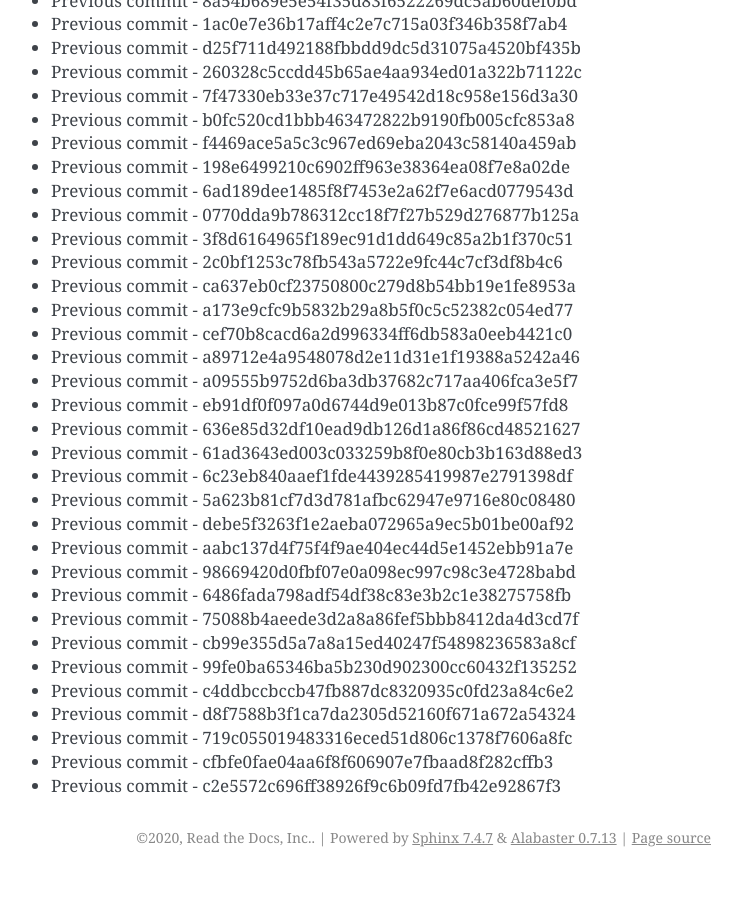
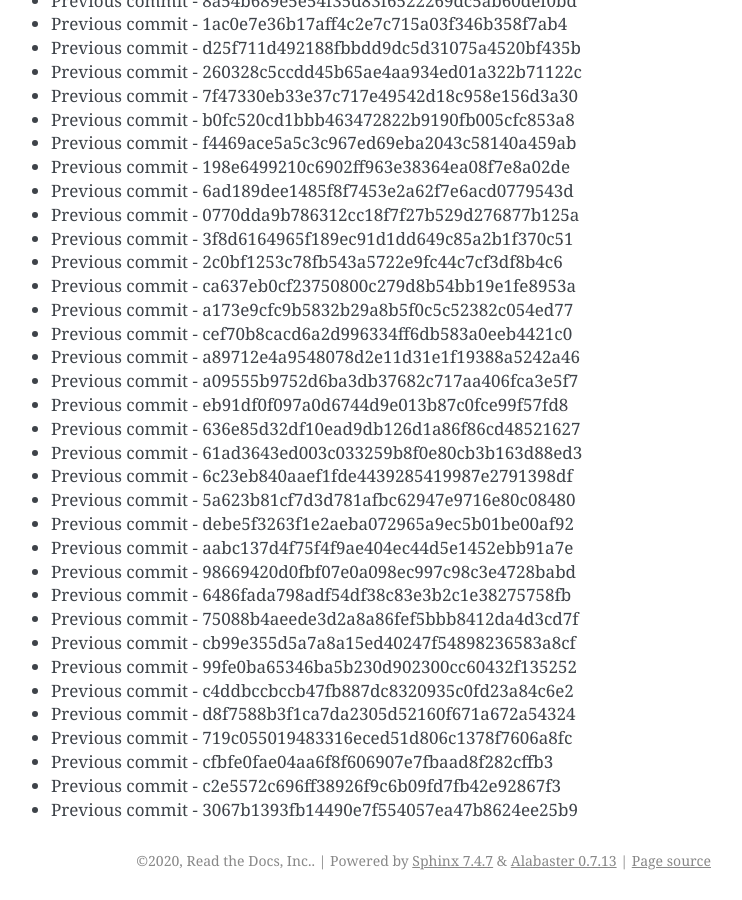
Before and after one commit to readthedocs/rtd-git-stresstest, a Sphinx documentation site: the page built from docs/updates.rst, in a window 1280 px wide and 900 px high, scrolled down 90512 px. Shown: the whole window, without its empty margins (399-1141 px from the left). Built offline with Sphinx 7.4.7, drawn with Linux system fonts in a browser that asks for light colours; before the commit the page ends 91389 px from its top, so only the background shows below that.

Commit message:
Generating commit from previous: 3067b1393fb14490e7f554057ea47b8624ee25b9

```diff
--- a/docs/updates.rst
+++ b/docs/updates.rst
@@ -3835,3 +3835,4 @@ It can be tested for any performance characteristics.
 * Previous commit - 719c055019483316eced51d806c1378f7606a8fc
 * Previous commit - cfbfe0fae04aa6f8f606907e7fbaad8f282cffb3
 * Previous commit - c2e5572c696ff38926f9c6b09fd7fb42e92867f3
+* Previous commit - 3067b1393fb14490e7f554057ea47b8624ee25b9
```
